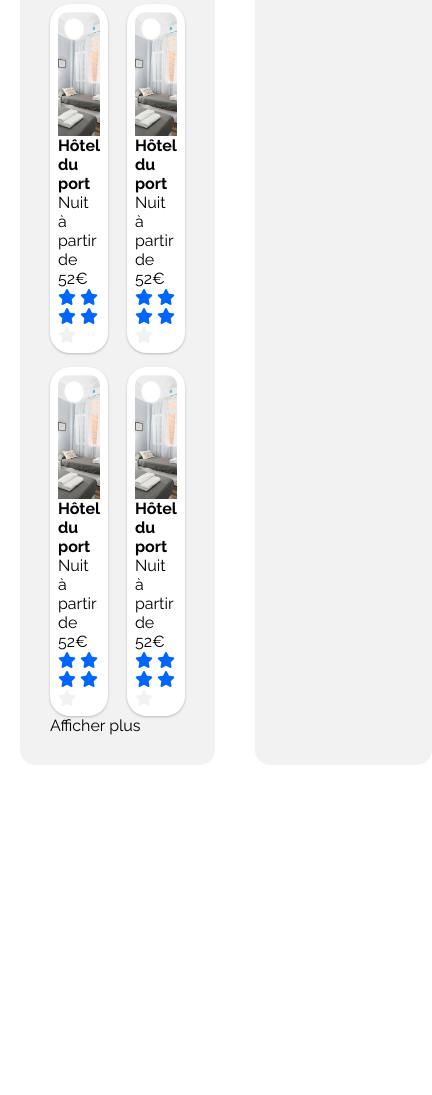
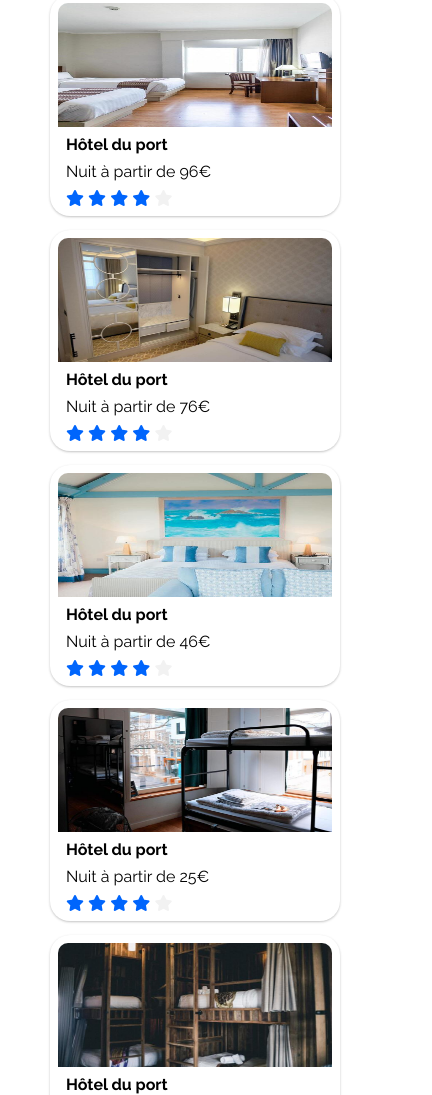
Before and after one commit to D-D-f/projet_opc_dev_react, a website: page bookie_p2/index.html in a window 390 px wide. Shown: the part 905-2000 px from the top of the page, 432 px wide, since content can reach past the window. Before the commit the page ends 1670 px from the top, so only its background shows below. Drawn offline with Linux system fonts and the light colour scheme.

Commit message:
update card marseille

```diff
--- a/bookie_p2/css/style.css
+++ b/bookie_p2/css/style.css
@@ -105,7 +105,7 @@ main {
 
 .icon_location {
   background-color: var(--main-bg-color);
-  padding: 13px;
+  padding: 11px;
   border-top-left-radius: 5px;
   border-bottom-left-radius: 5px;
 }
@@ -118,6 +118,8 @@ main {
   font-weight: bold;
   padding: 13px;
   border: none;
+  border-top: 1px solid var(--main-bg-color);
+  border-bottom: 1px solid var(--main-bg-color);
 }
 
 .filtres {
@@ -185,6 +187,7 @@ main {
   display: flex;
   justify-content: space-between;
   gap: 40px;
+  margin-top: 20px;
 }
 
 .container_marseille,
@@ -199,6 +202,7 @@ main {
   justify-content: space-between;
   flex-wrap: wrap;
   gap: 4px;
+  margin-bottom: 20px;
 }
 
 .card {
@@ -212,6 +216,12 @@ main {
   box-shadow: 0 1px 3px rgba(0, 0, 0, 0.12), 0 1px 2px rgba(0, 0, 0, 0.12);
 }
 
+.card h4,
+.card p,
+.card .stars {
+  margin-top: 8px;
+  margin-left: 8px;
+}
 .card span:last-child i {
   color: var(--main-bg-color);
 }
@@ -227,6 +237,17 @@ main {
 .titleMostPopular {
   display: flex;
   justify-content: space-between;
+}
+
+.container_marseille p:last-child {
+  font-weight: bold;
+}
+
+@media screen and (max-width: 1024px) {
+  .container_secondSection {
+    display: flex;
+    flex-direction: column;
+  }
 }
 
 @media screen and (max-width: 768px) {
@@ -301,4 +322,21 @@ main {
     flex-basis: calc(50% - 10px);
     text-align: center;
   }
+
+  .container_secondSection {
+    flex-direction: column-reverse;
+  }
+
+  .allCard {
+    display: flex;
+    flex-direction: column;
+  }
+
+  .card .img_hotel {
+    object-fit: fill;
+  }
+
+  .container_marseille {
+    background-color: white;
+  }
 }
--- a/bookie_p2/index.html
+++ b/bookie_p2/index.html
@@ -111,11 +111,11 @@
               <div class="card">
                 <img
                   class="img_hotel"
-                  src="./images/hebergements/fred-kleber.jpg"
+                  src="./images/hebergements/febrian-zakaria.jpg"
                   alt="image chambre"
                 />
                 <h4>Hôtel du port</h4>
-                <p>Nuit à partir de 52€</p>
+                <p>Nuit à partir de 96€</p>
                 <div class="stars">
                   <span>
                     <i class="fa-solid fa-star"></i>
@@ -137,11 +137,11 @@
               <div class="card">
                 <img
                   class="img_hotel"
-                  src="./images/hebergements/fred-kleber.jpg"
+                  src="./images/hebergements/reisetopia.jpg"
                   alt="image chambre"
                 />
                 <h4>Hôtel du port</h4>
-                <p>Nuit à partir de 52€</p>
+                <p>Nuit à partir de 76€</p>
                 <div class="stars">
                   <span>
                     <i class="fa-solid fa-star"></i>
@@ -163,11 +163,11 @@
               <div class="card">
                 <img
                   class="img_hotel"
-                  src="./images/hebergements/fred-kleber.jpg"
+                  src="./images/hebergements/annie-spratt.jpg"
                   alt="image chambre"
                 />
                 <h4>Hôtel du port</h4>
-                <p>Nuit à partir de 52€</p>
+                <p>Nuit à partir de 46€</p>
                 <div class="stars">
                   <span>
                     <i class="fa-solid fa-star"></i>
@@ -189,11 +189,11 @@
               <div class="card">
                 <img
                   class="img_hotel"
-                  src="./images/hebergements/fred-kleber.jpg"
+                  src="./images/hebergements/marcus-loke.jpg"
                   alt="image chambre"
                 />
                 <h4>Hôtel du port</h4>
-                <p>Nuit à partir de 52€</p>
+                <p>Nuit à partir de 25€</p>
                 <div class="stars">
                   <span>
                     <i class="fa-solid fa-star"></i>
@@ -215,11 +215,11 @@
               <div class="card">
                 <img
                   class="img_hotel"
-                  src="./images/hebergements/fred-kleber.jpg"
+                  src="./images/hebergements/nicate-lee.jpg"
                   alt="image chambre"
                 />
                 <h4>Hôtel du port</h4>
-                <p>Nuit à partir de 52€</p>
+                <p>Nuit à partir de 23€</p>
                 <div class="stars">
                   <span>
                     <i class="fa-solid fa-star"></i>
```
